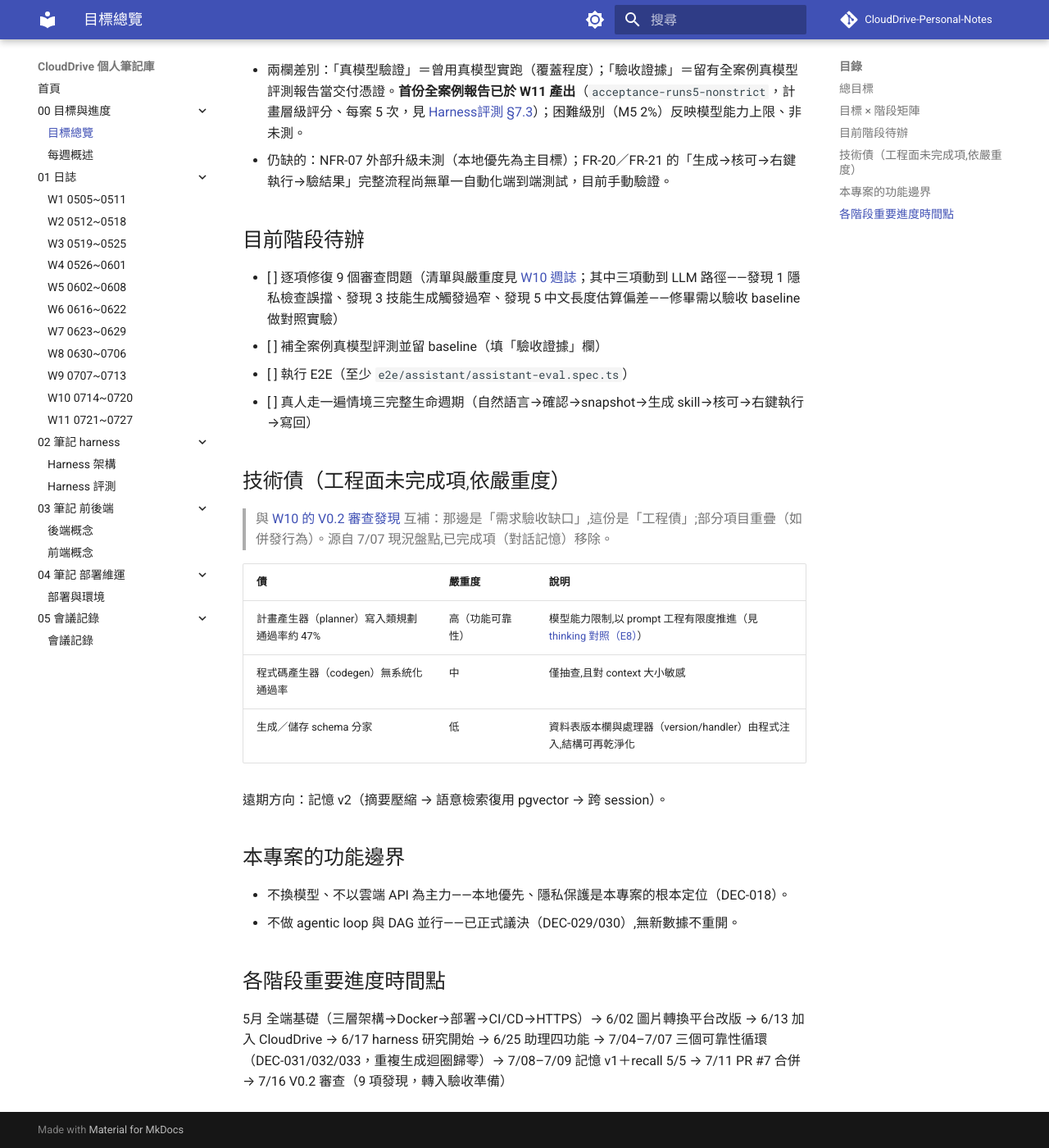
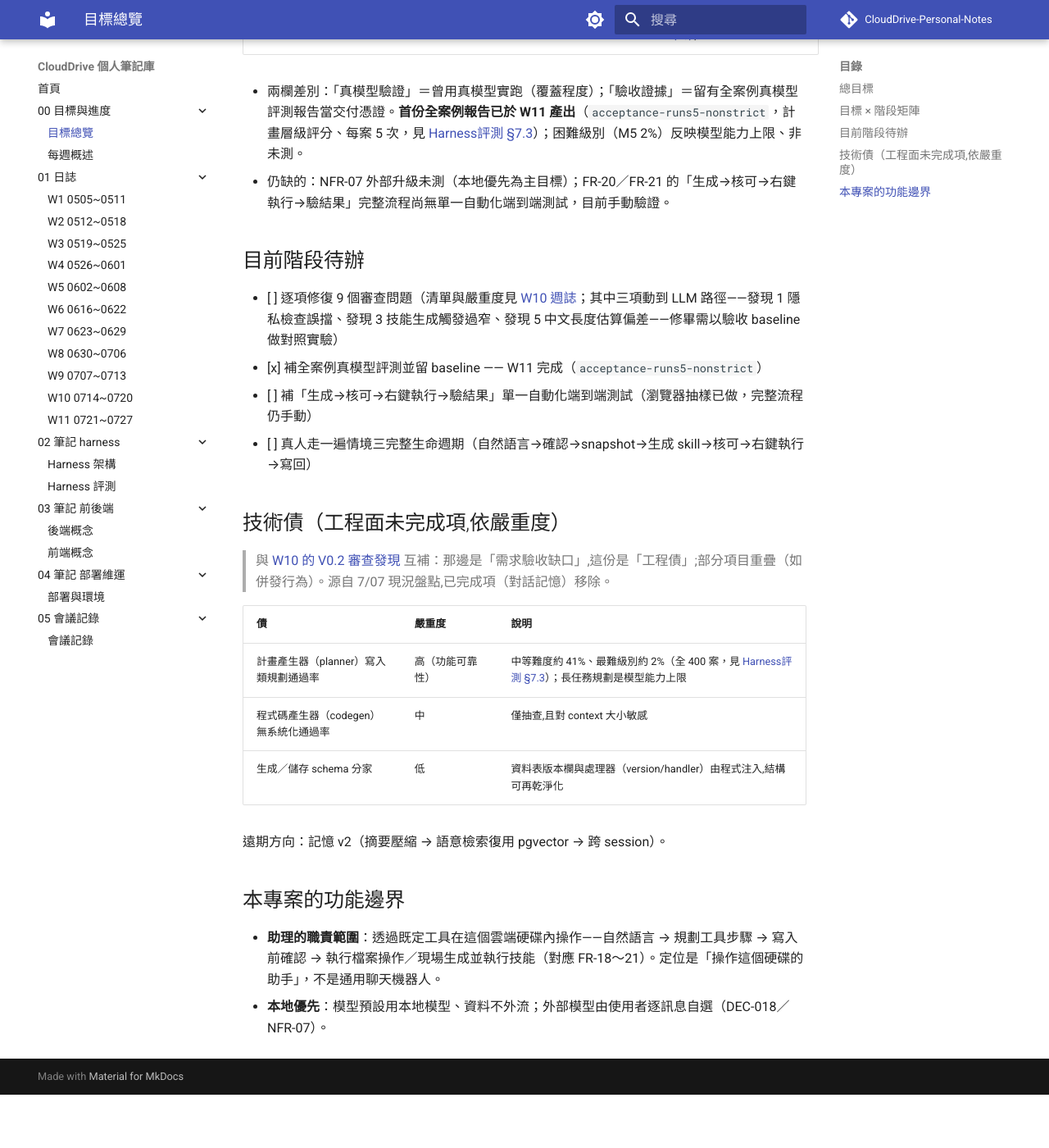
Before and after one commit to alfredshen01/CloudDrive-Personal-Notes, an MkDocs documentation site: the page built from docs/00-目標與進度/目標總覽.md, in a window 1280 px wide and 1400 px high, scrolled down 1679 px. Shown: the whole window at 82% size. Built offline with MkDocs 1.6.1 and Material for MkDocs 9.7.7, drawn with Linux system fonts in a browser that asks for light colours; comment, search, counter and statistics services are not loaded; after the commit the page ends 3014 px from its top, so only the background shows below that; some of the changed text lies outside the part shown.

Commit message:
docs: 目標總覽改善——功能邊界改正面框架、時效同步 W11、刪時間線
- 功能邊界：改「AI 助理能做的範圍」正面框架（助理職責範圍＋本地優先），
  去行話與 DEC 冗述；移除「各階段重要進度時間點」（重複每週概述、易過期）。
- 時效同步（矩陣已到 W11）：目前階段改「驗收」、待辦打勾全案例評測、
  技術債 planner 改 §7.3 完整數字（M3 41%／M5 2%）。

Co-Authored-By: Claude Opus 4.8 <noreply@anthropic.com>

```diff
--- a/docs/00-目標與進度/目標總覽.md
+++ b/docs/00-目標與進度/目標總覽.md
@@ -9,7 +9,7 @@
 
 我負責的範圍：FR-18～FR-21（對話操作、計畫確認、skill 生成、skill 管理）、NFR-07（本地模型優先與隱私）、第八章 evaluation harness。
 
-階段劃分：研究 → 實作 → mock 驗證 → 真模型驗證 → 驗收。**目前所在階段：驗收準備**——主線功能與 mock 層已完成，缺口集中在真模型與端到端證據。
+階段劃分：研究 → 實作 → mock 驗證 → 真模型驗證 → 驗收。**目前所在階段：驗收**——主線功能、mock 層、全案例真模型評測皆已完成；缺口集中在**端到端整合測試**、**外部升級（NFR-07）**，以及困難級別（M5）的模型能力上限。
 
 ## 目標 × 階段矩陣
 
@@ -29,8 +29,8 @@
 ## 目前階段待辦
 
 - [ ] 逐項修復 9 個審查問題（清單與嚴重度見 [W10 週誌](../01-日誌/W10-0714~0720.md)；其中三項動到 LLM 路徑——發現 1 隱私檢查誤擋、發現 3 技能生成觸發過窄、發現 5 中文長度估算偏差——修畢需以驗收 baseline 做對照實驗）
-- [ ] 補全案例真模型評測並留 baseline（填「驗收證據」欄）
-- [ ] 執行 E2E（至少 `e2e/assistant/assistant-eval.spec.ts`）
+- [x] 補全案例真模型評測並留 baseline —— W11 完成（`acceptance-runs5-nonstrict`）
+- [ ] 補「生成→核可→右鍵執行→驗結果」單一自動化端到端測試（瀏覽器抽樣已做，完整流程仍手動）
 - [ ] 真人走一遍情境三完整生命週期（自然語言→確認→snapshot→生成 skill→核可→右鍵執行→寫回）
 
 ## 技術債（工程面未完成項,依嚴重度）
@@ -39,7 +39,7 @@
 
 | 債 | 嚴重度 | 說明 |
 |---|---|---|
-| 計畫產生器（planner）寫入類規劃通過率約 47% | 高（功能可靠性） | 模型能力限制,以 prompt 工程有限度推進（見 [thinking 對照（E8）](../02-筆記-harness/Harness評測.md#54)） |
+| 計畫產生器（planner）寫入類規劃通過率 | 高（功能可靠性） | 中等難度約 41%、最難級別約 2%（全 400 案，見 [Harness評測 §7.3](../02-筆記-harness/Harness評測.md#73)）；長任務規劃是模型能力上限 |
 | 程式碼產生器（codegen）無系統化通過率 | 中 | 僅抽查,且對 context 大小敏感 |
 | 生成／儲存 schema 分家 | 低 | 資料表版本欄與處理器（version/handler）由程式注入,結構可再乾淨化 |
 
@@ -47,9 +47,5 @@
 
 ## 本專案的功能邊界
 
-- 不換模型、不以雲端 API 為主力——本地優先、隱私保護是本專案的根本定位（DEC-018）。
-- 不做 agentic loop 與 DAG 並行——已正式議決（DEC-029/030）,無新數據不重開。
-
-## 各階段重要進度時間點
-
-5月 全端基礎（三層架構→Docker→部署→CI/CD→HTTPS）→ 6/02 圖片轉換平台改版 → 6/13 加入 CloudDrive → 6/17 harness 研究開始 → 6/25 助理四功能 → 7/04–7/07 三個可靠性循環（DEC-031/032/033，重複生成迴圈歸零）→ 7/08–7/09 記憶 v1＋recall 5/5 → 7/11 PR #7 合併 → 7/16 V0.2 審查（9 項發現，轉入驗收準備）
+- **助理的職責範圍**：透過既定工具在這個雲端硬碟內操作——自然語言 → 規劃工具步驟 → 寫入前確認 → 執行檔案操作／現場生成並執行技能（對應 FR-18～21）。定位是「操作這個硬碟的助手」，不是通用聊天機器人。
+- **本地優先**：模型預設用本地模型、資料不外流；外部模型由使用者逐訊息自選（DEC-018／NFR-07）。
```
